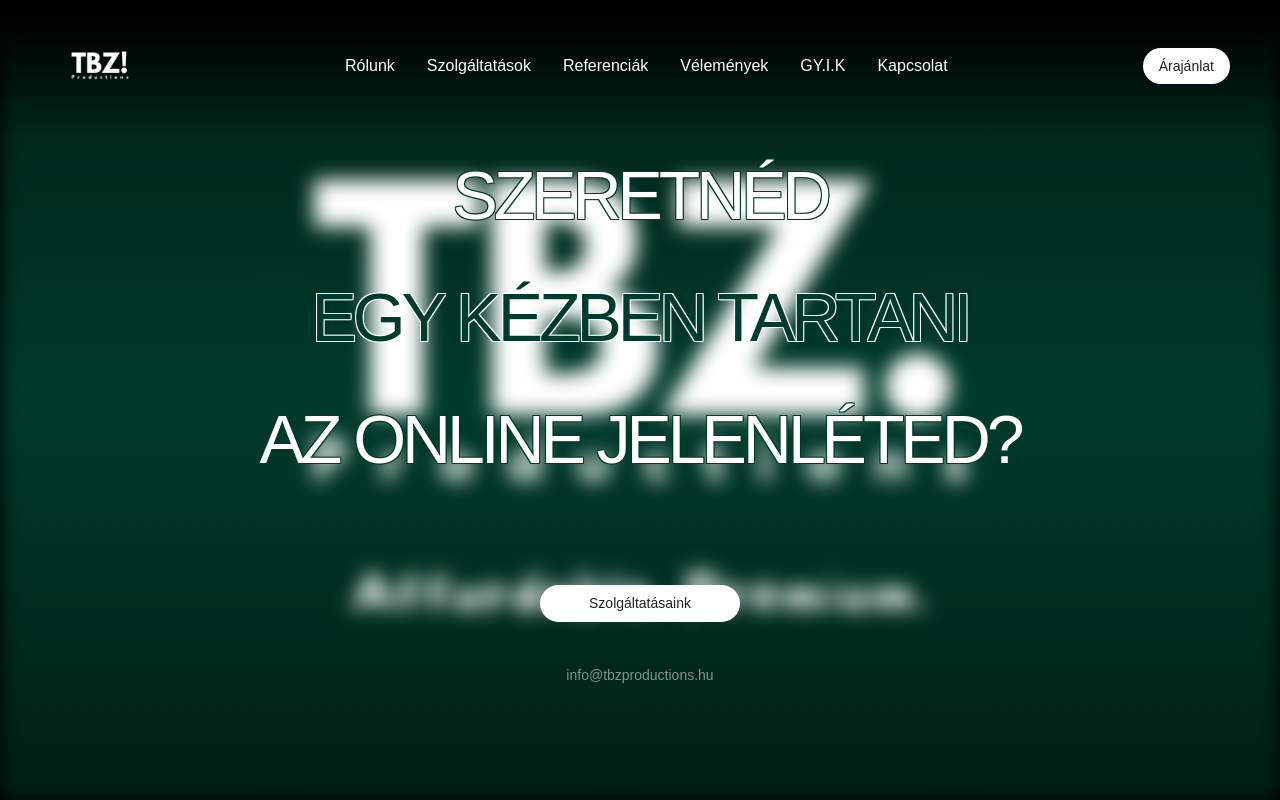
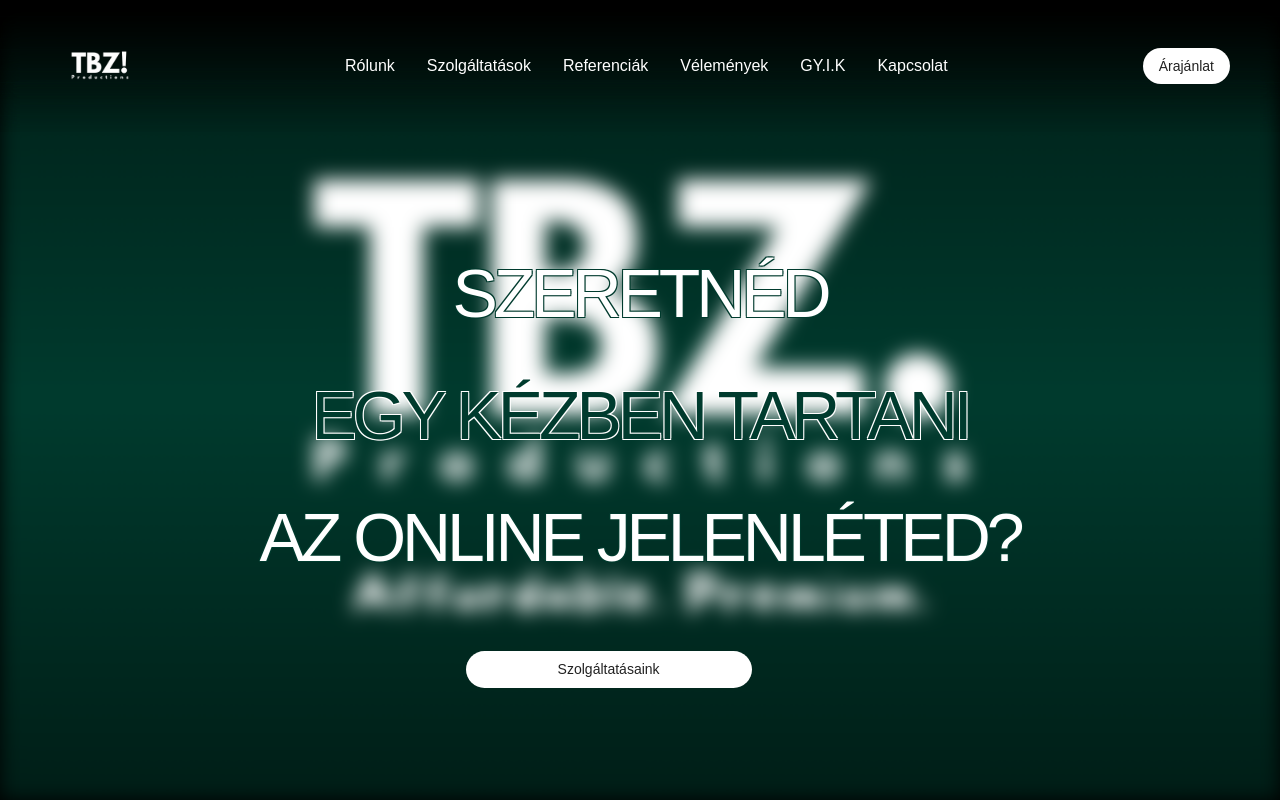
Before and after one commit to XY56L7/tbz_productions, a React (Create React App) app: page / in a window 1280 px wide. Shown: the top 800 px of the page. Built offline with nearby package versions, Linux system fonts and the light colour scheme; a web font is replaced by a local one.

Commit message:
Update the asked and footer components

```diff
--- a/src/Footer.tsx
+++ b/src/Footer.tsx
@@ -90,7 +90,7 @@ const Footer: React.FC = () => {
         </div>
         {/* Jobb oldal: jogi információ */}
         <div style={rightTextStyle}>
-          © 2025 TBZ Productions Kft. – Minden jog fenntartva.
+          © 2025 TBZ Productions – Minden jog fenntartva.
         </div>
       </div>
 
--- a/src/Header.css
+++ b/src/Header.css
@@ -5,10 +5,17 @@ header.framer-16709mg {
 
 /* Media query for mobile devices (max-width: 768px) */
 @media (max-width: 768px) {
-  /* Hide button variants with the hidden-17mnt2g class */
-  /* .ssr-variant.hidden-17mnt2g {
-    display: none !important;
-  } */
+  .fixed-button {
+    position: absolute;
+    bottom: 20px;       /* Fix helyzet a viewport alján */
+    left: 50%;
+    transform: translateX(-50%);
+    z-index: 1000;
+    width: 300px;       /* Növelt szélesség mobilon */
+    max-width: 90%;     /* Ne lógjon ki a képernyőből */
+    text-align: center;
+    box-sizing: border-box; /* Biztosítja, hogy a padding ne növelje a szélességet */
+  }
 
   /* Ensure the remaining button variant is centered */
   .framer-ahrh2z {
@@ -22,6 +29,19 @@ header.framer-16709mg {
   }
 }
 
+/* Media query for desktop devices (min-width: 769px) */
+@media (min-width: 769px) {
+  .fixed-button {
+    position: absolute;
+    bottom: 80px;       /* Fix helyzet a header alján */
+    left: 52%;
+    transform: translateX(-50%);
+    z-index: 1000;
+    width: 400px;       /* Növelt szélesség desktopon */
+    text-align: center;
+  }
+}
+
 /* Highlight style for text (keeping the text-shadow for highlighted text) */
 .highlight {
   text-shadow:
--- a/src/Header.tsx
+++ b/src/Header.tsx
@@ -3,9 +3,7 @@ import './Header.css';
 import wallpaper from './wallpaper.png';
 
 const headings = [
-  [
-    { text: "MI VAGYUNK A TBZ. PRODUCTIONS!", highlight: true }
-  ],
+  [{ text: "MI VAGYUNK A TBZ. PRODUCTIONS!", highlight: true }],
   [
     { text: "SZERETNÉD", highlight: false },
     { text: "EGY KÉZBEN TARTANI", highlight: true },
@@ -15,25 +13,17 @@ const headings = [
     { text: "EGYEDI ÉS PROFI MÉDIATARTALMAK A", highlight: false },
     { text: "MÁRKÁDNAK ÉS VÁLLALKOZÁSODNAK", highlight: true }
   ],
-  [
-    { text: "TE MÁRKÁD, TE TÖRTÉNETED", highlight: true }
-  ],
-  [
-    { text: "TERVEZÉSTŐL A MEGVALÓSÍTÁSIG", highlight: true }
-  ]
+  [{ text: "TE MÁRKÁD, TE TÖRTÉNETED", highlight: true }],
+  [{ text: "TERVEZÉSTŐL A MEGVALÓSÍTÁSIG", highlight: true }]
 ];
 
 const Header = () => {
   const [currentHeadingIndex, setCurrentHeadingIndex] = useState(0);
-  const [backgroundError, setBackgroundError] = useState(false); // State to track background loading errors
 
   useEffect(() => {
     const interval = setInterval(() => {
       setCurrentHeadingIndex((prevIndex) => (prevIndex + 1) % headings.length);
-    }, 4000); // Change heading every 4 seconds
-
-    // Optional: Test if the image loads
-
+    }, 4000);
 
     return () => clearInterval(interval);
   }, []);
@@ -58,11 +48,11 @@ const Header = () => {
           height: '100%',
           top: 0,
           left: 0,
-          backgroundImage: `url(${wallpaper})`, // Fallback if image fails
+          backgroundImage: `url(${wallpaper})`,
           backgroundSize: 'cover',
           backgroundPosition: 'center',
-          filter: 'blur(10px)', // Apply blur effect to the background
-          zIndex: 0 // Ensure it stays behind the text
+          filter: 'blur(10px)',
+          zIndex: 0
         }}
       ></div>
       <div
@@ -115,8 +105,10 @@ const Header = () => {
                             textShadow:
                               '1px 1px 0 #fff, -1px 1px 0 #fff, 1px -1px 0 #fff, -1px -1px 0 #fff'
                           }
-                        : {textShadow:
-                          '1px 1px 0 #003B2E, -1px 1px 0 #003B2E, 1px -1px 0 #003B2E, -1px -1px 0 #003B2E'}
+                        : {
+                            textShadow:
+                              '1px 1px 0 #003B2E, -1px 1px 0 #003B2E, 1px -1px 0 #003B2E, -1px -1px 0 #003B2E'
+                          }
                     }
                   >
                     {segment.text}
@@ -126,14 +118,11 @@ const Header = () => {
             </div>
           </div>
         </div>
-        <div
-          className="framer-ahrh2z"
-          style={{
-            marginTop: '40px', // Consistent spacing below the text
-            textAlign: 'center',
-            width: '100%' // Ensure it spans the full width
-          }}
-        >
+        {/* Egyéb tartalom itt */}
+      </div>
+
+      {/* FIX gomb: Külön van elhelyezve, így nem érinti a dinamikus szöveg */}
+      <div className="fixed-button">
         <div className="ssr-variant hidden-1q3dwis hidden-1303b6h">
           <div className="framer-7we1a5-container">
             <a
@@ -143,7 +132,7 @@ const Header = () => {
               style={{
                 backgroundColor: '#fff',
                 borderRadius: '100px',
-                  width: '200px',
+                width: '100%', /* A gomb szélessége most 100% lesz a konténer szélességéhez igazítva */
                 display: 'inline-block',
                 padding: '10px'
               }}
@@ -183,7 +172,7 @@ const Header = () => {
             display: 'flex',
             flexDirection: 'column',
             justifyContent: 'center',
-              marginTop: '15px' // Consistent spacing above the email
+            marginTop: '15px'
           }}
           data-framer-component-type="RichTextContainer"
         >
@@ -191,22 +180,17 @@ const Header = () => {
             className="framer-text framer-styles-preset-1ff0x4j"
             style={{ textAlign: 'center', color: '#fff', margin: 0 }}
           >
-              <a
+            {/* <a style={{ marginLeft:'20%'}}
               className="framer-text framer-styles-preset-gd5tqz"
               href="mailto:info@tbzproductions.hu"
               target="_blank"
               rel="noopener noreferrer"
             >
               info@tbzproductions.hu
-              </a>
+            </a> */}
           </p>
         </div>
       </div>
-      </div>
-      <div
-        className="framer-1pybv41 hidden-17mnt2g hidden-1q3dwis"
-        id="nav-trigger"
-      ></div>
     </header>
   );
 };
--- a/src/Partnerships.jsx
+++ b/src/Partnerships.jsx
@@ -13,19 +13,16 @@ const Partnerships = () => {
         <div className="col d-flex justify-content-center align-items-center">
           <div className="partnership-item">
             <img src={madbroLogo} alt="MADBRO" className="logo grayscale desktop-grayscale" />
-            <span className="logo-text mt-2">MADBRO</span>
           </div>
         </div>
         <div className="col d-flex justify-content-center align-items-center">
           <div className="partnership-item">
             <img src={meisterTransLogo} alt="Meister Trans" className="logo grayscale desktop-grayscale" />
-            <span className="logo-text mt-2">Meister Trans</span>
           </div>
         </div>
         <div className="col d-flex justify-content-center align-items-center">
           <div className="partnership-item">
             <img src={victoryFitnessLogo} alt="Victory Fitness" className="logo grayscale desktop-grayscale" />
-            <span className="logo-text mt-2">Victory Fitness</span>
           </div>
         </div>
       </div>
--- a/src/asked.tsx
+++ b/src/asked.tsx
@@ -36,17 +36,16 @@ const faqData = [
 const FAQ: React.FC = () => {
   const [activeIndex, setActiveIndex] = useState<number | null>(null);
 
-  // We still listen for resize in case you want to add more responsive behavior later.
+  // Reszponzív viselkedéshez, ha később további módosítást szeretnél
   const [isMobile, setIsMobile] = useState<boolean>(window.innerWidth < 768);
   useEffect(() => {
-    const handleResize = () => {
-      setIsMobile(window.innerWidth < 768);
-    };
+    const handleResize = () => setIsMobile(window.innerWidth < 768);
     window.addEventListener("resize", handleResize);
     return () => window.removeEventListener("resize", handleResize);
   }, []);
 
-  // ---------- Styles ----------
+  // ---------- Inline stílusok ----------
+
   const sectionStyle: CSSProperties = {
     backgroundColor: "#000",
     padding: "60px 20px"
@@ -60,14 +59,14 @@ const FAQ: React.FC = () => {
   const mainHeadingStyle: CSSProperties = {
     color: "#fff",
     fontSize: "2.2rem",
-    textAlign: "center" as const,
+    textAlign: "center",
     marginBottom: "1rem"
   };
 
   const subHeadingStyle: CSSProperties = {
     color: "#ccc",
     fontSize: "1rem",
-    textAlign: "center" as const,
+    textAlign: "center",
     maxWidth: "700px",
     margin: "0 auto 2rem"
   };
@@ -83,30 +82,31 @@ const FAQ: React.FC = () => {
   };
 
   const contactLinkWrapperStyle: CSSProperties = {
-    textAlign: "center" as const,
+    textAlign: "center",
     marginBottom: "3rem"
   };
 
-  // In desktop view, we want a single column grid.
+  // A boxokat egy egysoros elrendezésben jelenítjük meg (1 oszlop)
   const gridContainerStyle: CSSProperties = {
     display: "grid",
-    gridTemplateColumns: "1fr",
-    gap: "30px"
+    gridTemplateColumns: "1fr"
+    // A boxok közötti távolságot itt nem gap-pel kezeljük, hanem az egyes elemeknél negatív margin-top segítségével érjük el az átfedést.
   };
 
-  const accordionItemStyle: CSSProperties = {
-    backgroundColor: "#111",
+  // Az egyes FAQ box alapstílusa: gradient háttérrel, lekerekített sarkokkal és árnyékkal
+  const accordionItemBaseStyle: CSSProperties = {
+    background: "linear-gradient(to bottom, #002c23 0%, #005945 50%, #002C23 100%)",
     color: "#fff",
     borderRadius: "16px",
     overflow: "hidden",
-    boxShadow: "0px 4px 8px rgba(0, 0, 0, 0.3)"
+    boxShadow: "0px 4px 8px rgba(0, 0, 0, 0.3)",
+    position: "relative"
   };
 
   const accordionHeaderStyle: CSSProperties = {
     padding: "1.5rem 2rem",
     cursor: "pointer",
     fontWeight: 500,
-    width: "100%",
     display: "flex",
     justifyContent: "space-between",
     alignItems: "center"
@@ -131,7 +131,7 @@ const FAQ: React.FC = () => {
 
   const accordionBodyStyle = (isActive: boolean): CSSProperties => ({
     padding: "1.5rem 2rem",
-    borderTop: "1px solid #333",
+    borderTop: "1px solid rgba(255, 255, 255, 0.3)",
     display: isActive ? "block" : "none"
   });
 
@@ -139,12 +139,18 @@ const FAQ: React.FC = () => {
     setActiveIndex(activeIndex === index ? null : index);
   };
 
-  // Render FAQ items once
   const renderFAQItems = () => {
     return faqData.map((item, index) => {
       const isActive = activeIndex === index;
+      // Az első elemnél nincs átfedés, a többi esetén -20px margin-top, így részben "elfedik" egymást
+      const itemStyle: CSSProperties = {
+        ...accordionItemBaseStyle,
+        marginTop: index === 0 ? "0" : "-20px",
+        // A későbbi elemeknek nagyobb z-indexet adunk, hogy az alsó boxok "a tetejére" kerüljenek
+        zIndex: faqData.length - index
+      };
       return (
-        <div key={index} style={accordionItemStyle}>
+        <div key={index} style={itemStyle}>
           <div style={accordionHeaderStyle} onClick={() => toggleAccordion(index)}>
             <span style={headerTextStyle}>{item.question}</span>
             <span style={plusCircleStyle}>{isActive ? "-" : "+"}</span>
@@ -156,7 +162,7 @@ const FAQ: React.FC = () => {
   };
 
   return (
-    <section style={sectionStyle} id='FAQ'>
+    <section style={sectionStyle} id="FAQ">
       <div style={containerStyle}>
         <h2 style={mainHeadingStyle}>Kérdésed van? Itt megtalálod!</h2>
         <p style={subHeadingStyle}>
```
Lines whose indentation alone changed are shown as unchanged.
